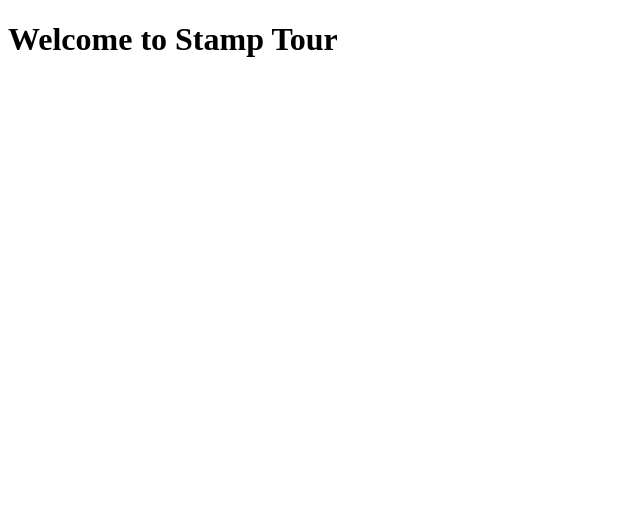
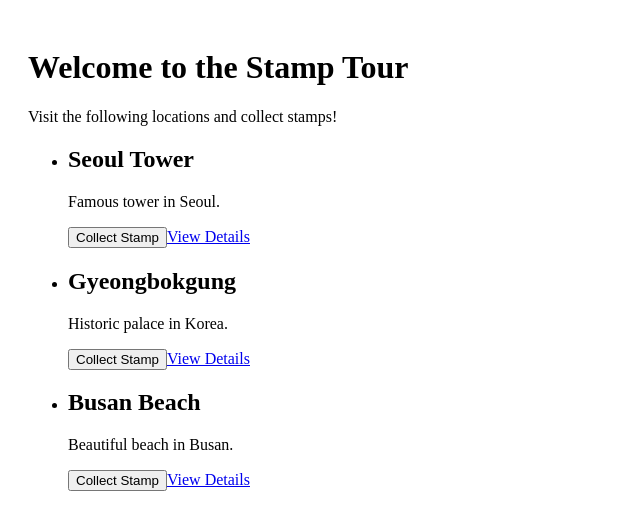
Before and after one commit to meaume/stamps, a Next.js app: page / in a window 1280 px wide. Shown: the top 530 px of the page, without its empty margins (0-640 px from the left). Built offline with nearby package versions, Linux system fonts and the light colour scheme; no server answers; the database is empty.

Commit message:
Fix dynamic routing with getStaticPaths

```diff
--- a/pages/index.js
+++ b/pages/index.js
@@ -1,3 +1,66 @@
+// pages/index.js
+import Link from 'next/link';
+import { useState, useEffect } from 'react';
+
+const locations = [
+    { id: 1, name: 'Seoul Tower', description: 'Famous tower in Seoul.' },
+    { id: 2, name: 'Gyeongbokgung', description: 'Historic palace in Korea.' },
+    { id: 3, name: 'Busan Beach', description: 'Beautiful beach in Busan.' },
+];
+
 export default function Home() {
-    return <h1>Welcome to Stamp Tour</h1>;
+    const [stamps, setStamps] = useState([]);
+
+    // 서버에서 스탬프 데이터를 가져오기
+    useEffect(() => {
+        async function fetchStamps() {
+            const res = await fetch('/api/saveVisit');
+            const data = await res.json();
+            setStamps(data.data.map((visit) => visit.locationId)); // MongoDB에서 locationId 추출
+        }
+
+        fetchStamps();
+    }, []);
+
+    // 스탬프 수집 처리
+    const handleCollectStamp = async (id) => {
+        if (stamps.includes(id)) return; // 이미 수집한 경우 무시
+
+        try {
+            const res = await fetch('/api/saveVisit', {
+                method: 'POST',
+                headers: { 'Content-Type': 'application/json' },
+                body: JSON.stringify({ locationId: id }),
+            });
+
+            if (res.ok) {
+                setStamps((prev) => [...prev, id]); // 상태 업데이트
+            } else {
+                console.error('Failed to save stamp');
+            }
+        } catch (error) {
+            console.error('Error collecting stamp:', error);
+        }
+    };
+
+    return (
+        <div style={{ padding: '20px' }}>
+            <h1>Welcome to the Stamp Tour</h1>
+            <p>Visit the following locations and collect stamps!</p>
+            <ul>
+                {locations.map((location) => (
+                    <li key={location.id}>
+                        <h2>{location.name}</h2>
+                        <p>{location.description}</p>
+                        <button onClick={() => handleCollectStamp(location.id)}>
+                            {stamps.includes(location.id) ? 'Stamp Collected ✅' : 'Collect Stamp'}
+                        </button>
+                        <Link href={`/location/${location.id}`}>
+                            <a>View Details</a>
+                        </Link>
+                    </li>
+                ))}
+            </ul>
+        </div>
+    );
 }
```
Also changed, not shown: 1 other file (tests, documents, lock files or other folders).
